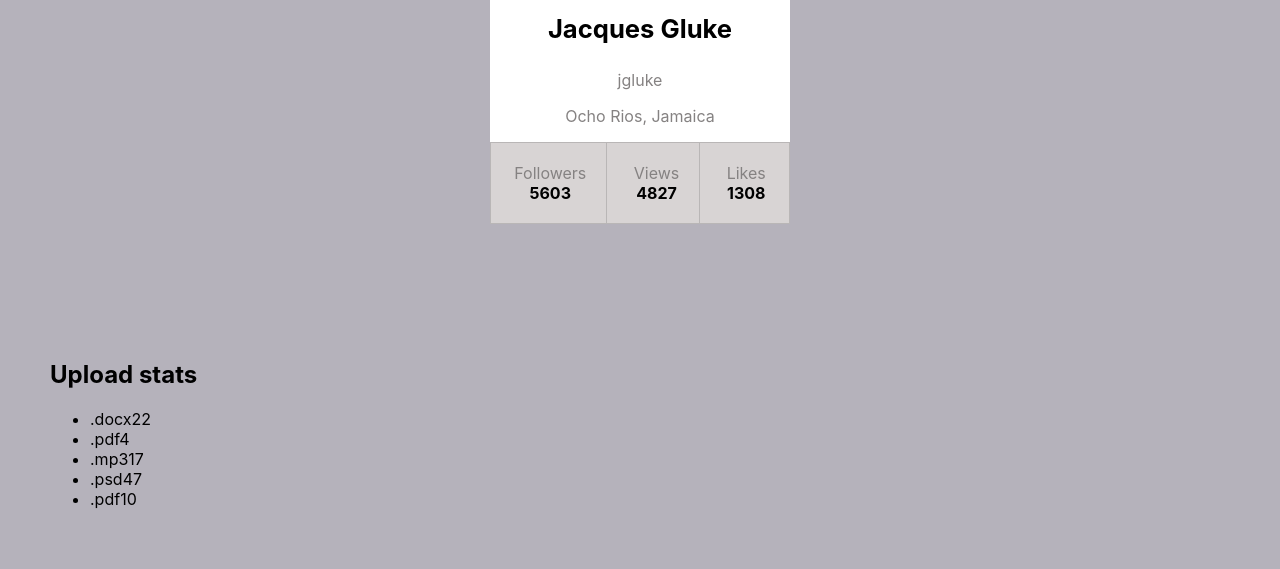
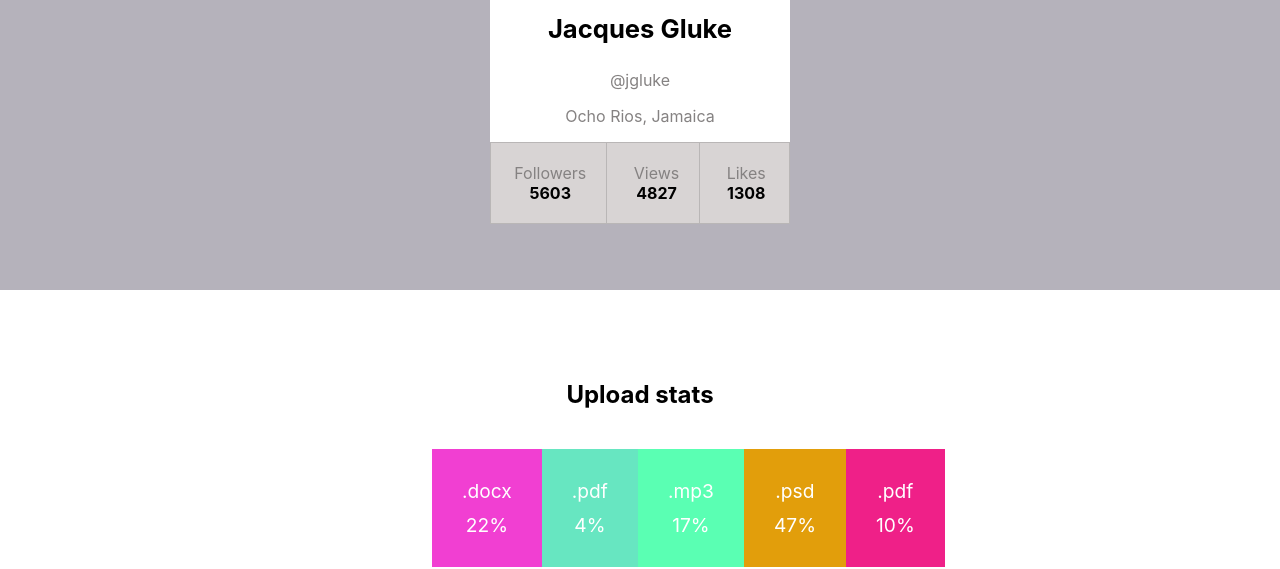
Before and after one commit to cmdspeed/goit-react-hw-01-components, a React (Create React App) app: page / in a window 1280 px wide. Shown: the part 239-808 px from the top of the page. Built offline with nearby package versions, Linux system fonts and the light colour scheme.

Commit message:
add style task 02

```diff
--- a/src/components/profile/Profile.jsx
+++ b/src/components/profile/Profile.jsx
@@ -12,7 +12,7 @@ export const Profile = ({
     <div className={css.description}>
       <img src={avatar} alt="User avatar" className={css.avatar} />
       <p className={css.name}>{username}</p>
-      <p className={css.tag}>{tag}</p>
+      <p className={css.tag}>@{tag}</p>
       <p className={css.location}>{location}</p>
     </div>
 
--- a/src/components/statistics/Statistics.jsx
+++ b/src/components/statistics/Statistics.jsx
@@ -1,15 +1,24 @@
 import PropTypes from 'prop-types';
+import css from './Statistics.module.css';
+
+const generateColor = () => {
+  return '#' + Math.floor(Math.random() * 16777215).toString(16);
+};
 
 export const Statistics = ({ title, stats }) => (
-  <section class="statistics">
-    {title && <h2 class="title">{title}</h2>}
+  <section className={css.statistics}>
+    {title && <h2 className={css.title}>{title}</h2>}
 
-    <ul class="stat-list">
+    <ul className={css.statList}>
       {stats.map(({ id, label, percentage }) => {
         return (
-          <li class="item" key={id}>
-            <span class="label">{label}</span>
-            <span class="percentage">{percentage}</span>
+          <li
+            className={css.item}
+            key={id}
+            style={{ backgroundColor: `${generateColor()}` }}
+          >
+            <span className={css.label}>{label}</span>
+            <span className={css.percentage}>{percentage}%</span>
           </li>
         );
       })}
--- /dev/null
+++ b/src/components/statistics/Statistics.module.css
@@ -0,0 +1,29 @@
+.statistics {
+    background-color: white;
+    margin: 0 auto;
+}
+
+.title {
+    text-align: center;
+    padding: 20px;
+}
+
+.statList {
+    list-style-type: none;
+    display: flex;
+    width: 456px;
+    margin: 0 auto;
+}
+
+.item {
+    display: flex;
+    flex-direction: column;
+    padding: 30px;
+    text-align: center;
+    font-size: 1.2rem;
+    color: white;
+}
+
+.label {
+    margin-bottom: 10px;
+}
```
